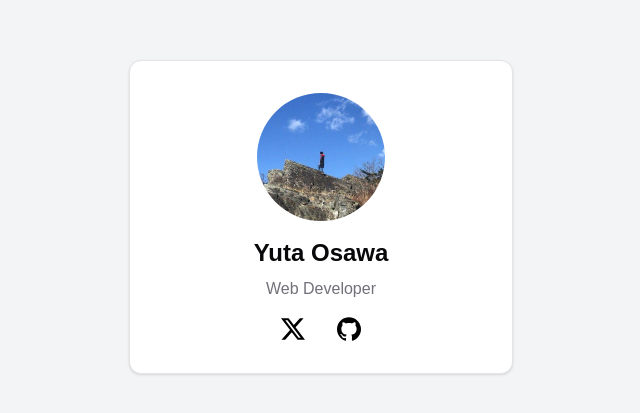
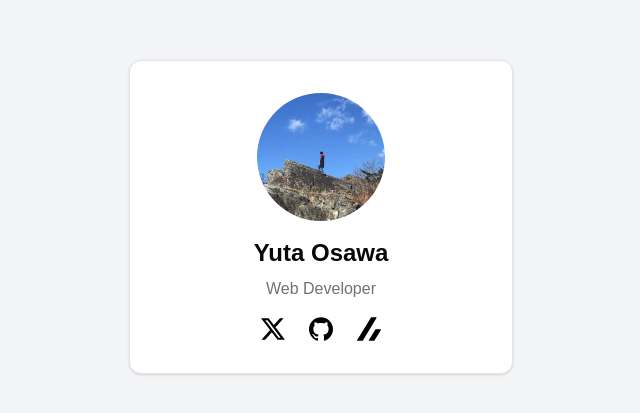
Before and after one commit to oosawy/oosawy.dev, a Next.js app: page / in a window 1280 px wide. Shown: the part 183-596 px from the top of the page, without its empty margins (319-959 px from the left). Built offline with nearby package versions, Linux system fonts and the light colour scheme.

Commit message:
add zenn link

```diff
--- a/src/components/profile-card.tsx
+++ b/src/components/profile-card.tsx
@@ -16,7 +16,7 @@ export function ProfileCard() {
           <p className="text-muted-foreground dark:text-gray-300 mb-4">
             Web Developer
           </p>
-          <div className="flex space-x-8">
+          <div className="flex space-x-6">
             <a
               href="https://github.com/oosawy"
               target="_blank"
@@ -34,6 +34,15 @@ export function ProfileCard() {
             >
               <GitHubIcon className="w-6 h-6" />
               <span className="sr-only">X</span>
+            </a>
+            <a
+              href="https://zenn.dev/yutaosawa"
+              target="_blank"
+              rel="noopener noreferrer"
+              className="text-gray-600 dark:text-gray-400 hover:text-primary dark:hover:text-primary-foreground"
+            >
+              <ZennIcon className="w-6 h-6" />
+              <span className="sr-only">Zenn</span>
             </a>
           </div>
         </CardContent>
@@ -65,3 +74,15 @@ const GitHubIcon = (props: { className: string }) => (
     <path d="M12 .297c-6.63 0-12 5.373-12 12 0 5.303 3.438 9.8 8.205 11.385.6.113.82-.258.82-.577 0-.285-.01-1.04-.015-2.04-3.338.724-4.042-1.61-4.042-1.61C4.422 18.07 3.633 17.7 3.633 17.7c-1.087-.744.084-.729.084-.729 1.205.084 1.838 1.236 1.838 1.236 1.07 1.835 2.809 1.305 3.495.998.108-.776.417-1.305.76-1.605-2.665-.3-5.466-1.332-5.466-5.93 0-1.31.465-2.38 1.235-3.22-.135-.303-.54-1.523.105-3.176 0 0 1.005-.322 3.3 1.23.96-.267 1.98-.399 3-.405 1.02.006 2.04.138 3 .405 2.28-1.552 3.285-1.23 3.285-1.23.645 1.653.24 2.873.12 3.176.765.84 1.23 1.91 1.23 3.22 0 4.61-2.805 5.625-5.475 5.92.42.36.81 1.096.81 2.22 0 1.606-.015 2.896-.015 3.286 0 .315.21.69.825.57C20.565 22.092 24 17.592 24 12.297c0-6.627-5.373-12-12-12" />
   </svg>
 )
+
+const ZennIcon = (props: { className: string }) => (
+  <svg
+    role="img"
+    viewBox="0 0 24 24"
+    xmlns="http://www.w3.org/2000/svg"
+    {...props}
+  >
+    <title>Zenn</title>
+    <path d="M.264 23.771h4.984c.264 0 .498-.147.645-.352L19.614.874c.176-.293-.029-.645-.381-.645h-4.72c-.235 0-.44.117-.557.323L.03 23.361c-.088.176.029.41.234.41zM17.445 23.419l6.479-10.408c.205-.323-.029-.733-.41-.733h-4.691c-.176 0-.352.088-.44.235l-6.655 10.643c-.176.264.029.616.352.616h4.779c.234-.001.468-.118.586-.353z" />
+  </svg>
+)
```
